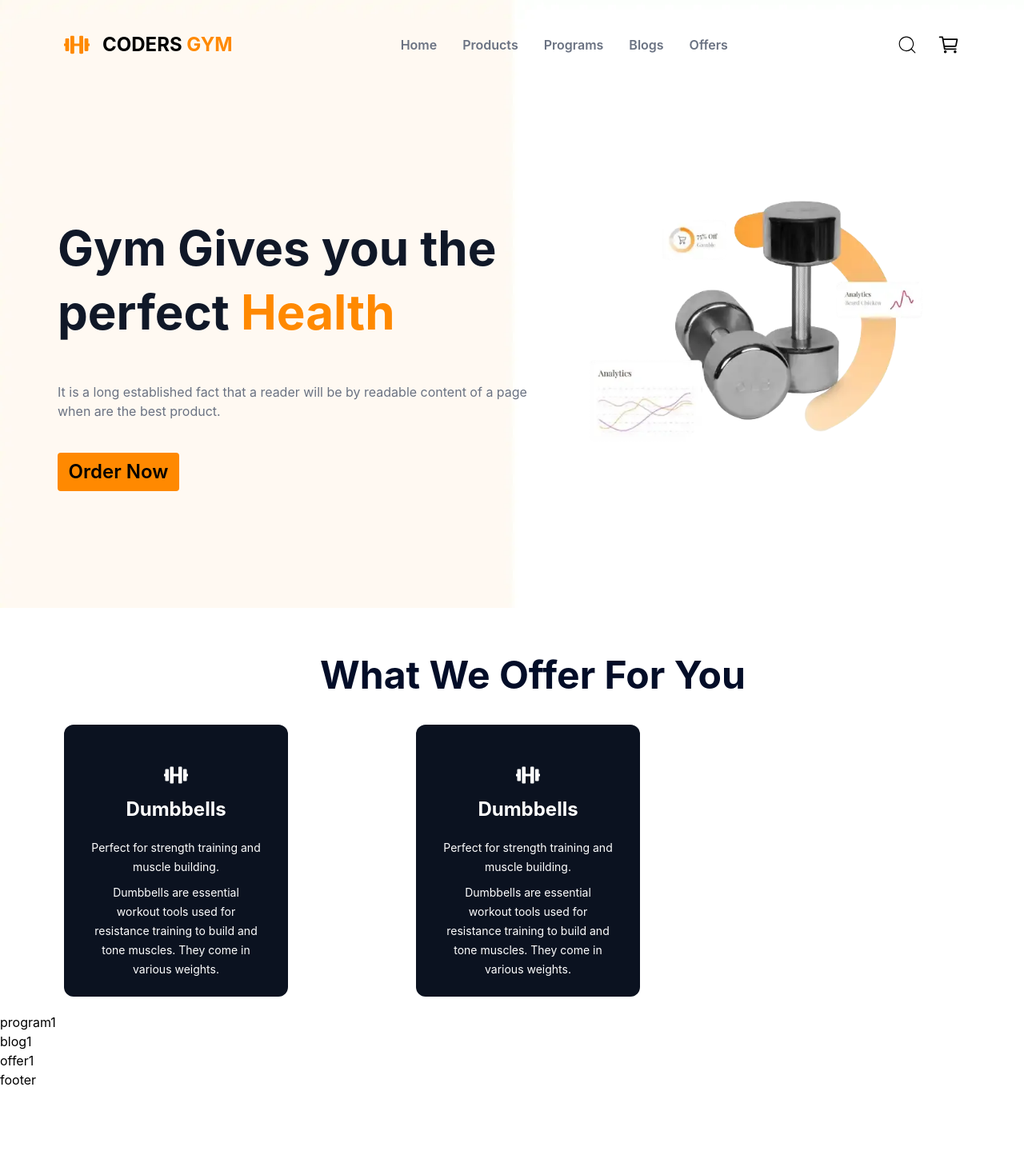
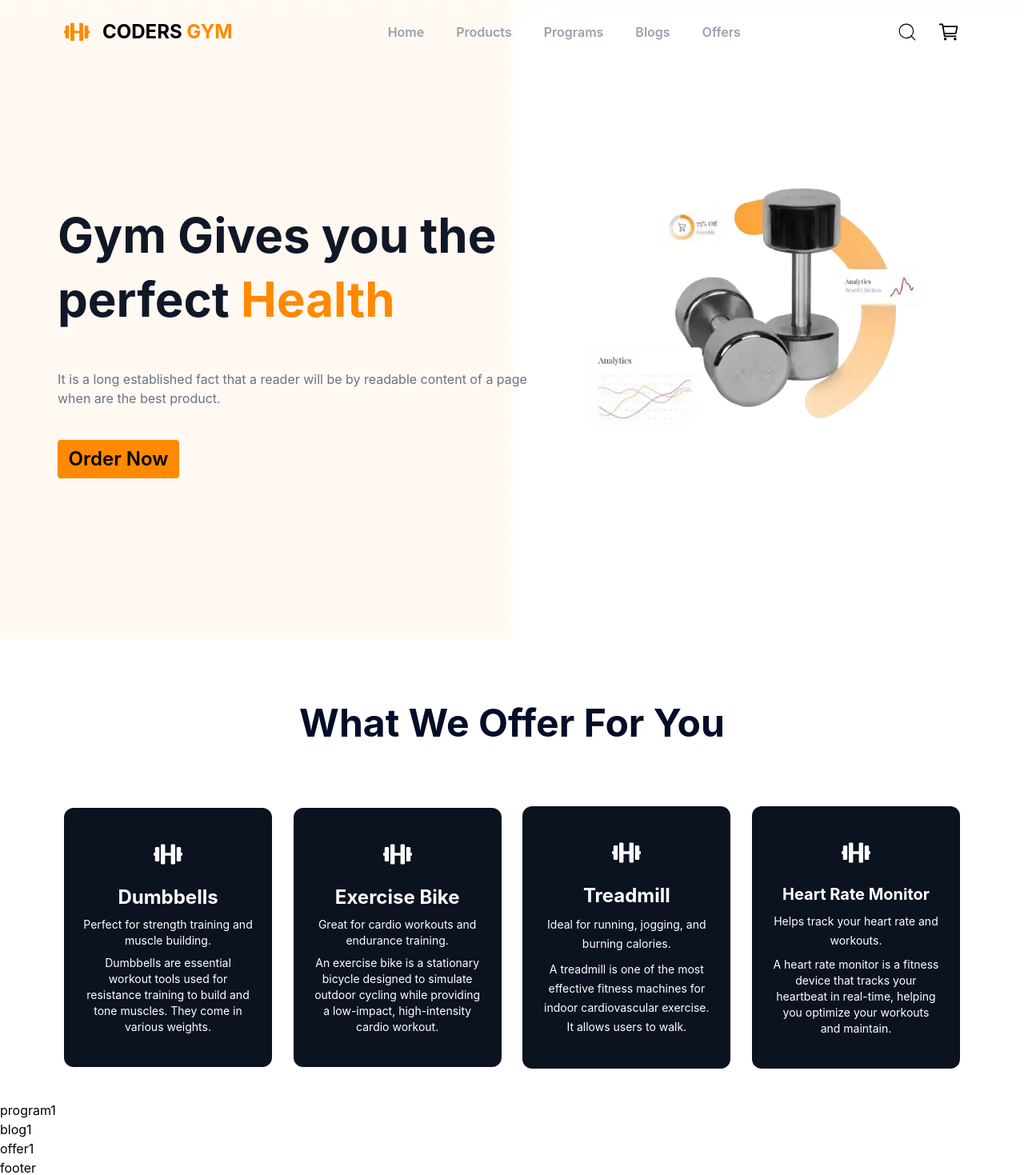
Before and after one commit to ShanzaArooj142/coders-gym-website, a React (Vite) app in the folder coders-gym/: page / in a window 1280 px wide. Shown: the top 1469 px of the page at 80% size. Before the commit the page ends 1362 px from the top, so only its background shows below. Built offline with nearby package versions, Linux system fonts and the light colour scheme.

Commit message:
Update Home, Navbar, and Products components for improved layout and styling

```diff
--- a/coders-gym/src/components/Home.jsx
+++ b/coders-gym/src/components/Home.jsx
@@ -5,7 +5,7 @@ const Home = () => {
   return (
     <div id='home'
       style={{ backgroundImage: "url('/bg.webp')" }}
-      className="h-190 w-full bg-cover bg-center bg-no-repeat"
+      className="h-200 w-full bg-cover bg-center bg-no-repeat"
     >
       <Navbar />
       <div className="mx-18 flex items-center justify-between">
--- a/coders-gym/src/components/Navbar.jsx
+++ b/coders-gym/src/components/Navbar.jsx
@@ -2,7 +2,7 @@ import React from 'react'
 
 const Navbar = () => {
   return (
-    <div className="pt-10 mx-20">
+    <div className="pt-6 mx-20">
       <nav className="flex items-center justify-between">
         <div className="flex items-center">
           <img src="/logo.svg" alt="" className="h-8 w-8" />
@@ -11,12 +11,12 @@ const Navbar = () => {
           </h1>
         </div>
 
-        <ul className="flex items-center gap-8">
-          <li> <a href="#home" className="text-gray-500 hover:text-[#FF8901] font-semibold">Home </a></li>
-          <li><a href="#products" className="text-gray-500 hover:text-[#FF8901] font-semibold">Products</a></li>
-          <li><a href="#programs" className="text-gray-500 hover:text-[#FF8901] font-semibold">Programs</a> </li>
-          <li><a href="#blogs" className="text-gray-500 hover:text-[#FF8901] font-semibold">Blogs</a></li>
-          <li> <a href="#offers" className="text-gray-500 hover:text-[#FF8901] font-semibold"> Offers</a></li>
+        <ul className="flex items-center gap-10">
+          <li> <a href="#home" className="text-gray-400 hover:text-[#FF8901] font-semibold">Home </a></li>
+          <li><a href="#products" className="text-gray-400 hover:text-[#FF8901] font-semibold">Products</a></li>
+          <li><a href="#programs" className="text-gray-400 hover:text-[#FF8901] font-semibold">Programs</a> </li>
+          <li><a href="#blogs" className="text-gray-400 hover:text-[#FF8901] font-semibold">Blogs</a></li>
+          <li> <a href="#offers" className="text-gray-400 hover:text-[#FF8901] font-semibold"> Offers</a></li>
         </ul>
 
         <div className="flex items-center gap-6">
--- a/coders-gym/src/components/Products.jsx
+++ b/coders-gym/src/components/Products.jsx
@@ -3,45 +3,56 @@ import { FaDumbbell } from "react-icons/fa";
 
 const Products = () => {
   return (
-    <div id="products" className="py-5">
-      <div><h1 className='text-5xl font-bold text-[#030d28]  ml-100 mt-10'>What We Offer For You</h1></div>
-      <div className="flex flex-row ">
-         <div className="bg-[#0b1220] text-white w-70 h-85 rounded-xl flex flex-col items-center text-center px-8 py-12 mt-9.5 ml-20 mr-20">
-        <p className="text-3xl mb-3">  <FaDumbbell  /> </p>
+    <div id="products" className="py-10 px-10">
+      <h1 className="text-5xl font-bold text-[#030d28] text-center mt-10">
+        What We Offer For You
+      </h1>
 
-        <h2 className="text-2xl font-bold mb-5 ">Dumbbells</h2>
-        <p className=" leading-6 text-sm">
-          Perfect for strength training and <br /> muscle building.
-        </p>
-        <p className="text-sm leading-6 mt-2">
+      <div className="flex justify-between items-center mt-20 ml-10 mr-10">
+
+       {/* Card 1 */}
+       <div className="bg-[#0b1220] text-white w-65  rounded-xl flex flex-col items-center text-center px-6 py-10 transition-transform duration-300 hover:scale-105 cursor-pointer">
+        <p className="text-4xl "><FaDumbbell  /></p>
+        <h2 className="text-2xl font-bold mt-5 ">Dumbbells</h2>
+        <p className="text-sm leading-5 mt-2">Perfect for strength training and muscle building.</p>
+        <p className="text-sm leading-5 mt-2">
           Dumbbells are essential <br /> workout tools used for <br />
           resistance training to build and <br /> tone muscles.
           They come in <br /> various weights.
         </p>
-      </div>
+       </div>
 
+       {/* Card 2 */}
+       <div className="bg-[#0b1220] text-white w-65 rounded-xl flex flex-col items-center text-center px-6 py-10 transition-transform duration-300 hover:scale-105 cursor-pointer">
+        <p className="text-4xl "><FaDumbbell  /></p>
+        <h2 className="text-2xl font-bold mt-5 ">Exercise Bike</h2>
+        <p className="text-sm leading-5 mt-2">Great for cardio workouts and endurance training.</p>
+        <p className="text-sm leading-5 mt-2">
+          An exercise bike is a stationary <br /> bicycle designed to simulate <br /> outdoor cycling while providing <br /> a low-impact, high-intensity <br /> cardio workout.
+        </p>
+       </div>
 
-      <div className="bg-[#0b1220] text-white w-70 h-85 rounded-xl flex flex-col items-center text-center px-8 py-12 mt-9.5 ml-20 mr-20">
-        <p className="text-3xl mb-3">  <FaDumbbell  /> </p>
+       {/* Card 3 */}
+       <div className="bg-[#0b1220] text-white w-65 rounded-xl flex flex-col items-center text-center px-6 py-10 transition-transform duration-300 hover:scale-105 cursor-pointer">
+        <p className="text-4xl "><FaDumbbell  /></p>
+        <h2 className="text-2xl font-bold mt-5 ">Treadmill</h2>
+        <p className="text-sm leading-6 mt-2">Ideal for running, jogging, and burning calories.</p>
+        <p className="text-sm leading-6 mt-2">
+         A treadmill is one of the most <br /> effective fitness machines for <br /> indoor cardiovascular exercise. <br /> It allows users to walk.
+        </p>
+       </div>
 
-        <h2 className="text-2xl font-bold mb-5 ">Dumbbells</h2>
-        <p className=" leading-6 text-sm">
-          Perfect for strength training and <br /> muscle building.
+       {/* Card 4 */}
+       <div className="bg-[#0b1220] text-white w-65 rounded-xl flex flex-col items-center text-center px-6 py-10 transition-transform duration-300 hover:scale-105 cursor-pointer">
+        <p className="text-4xl "><FaDumbbell  /></p>
+        <h2 className="text-xl font-bold mt-5 ">Heart Rate Monitor</h2>
+        <p className="text-sm leading-6 mt-2">Helps track your heart rate and workouts.</p>
+        <p className="text-sm leading-5 mt-2">
+        A heart rate monitor is a fitness <br /> device that tracks your <br /> heartbeat in real-time, helping <br /> you optimize your workouts <br /> and maintain.
         </p>
-        <p className="text-sm leading-6 mt-2">
-          Dumbbells are essential <br /> workout tools used for <br />
-          resistance training to build and <br /> tone muscles.
-          They come in <br /> various weights.
-        </p>
-      </div>
-
-
-
-
-
+       </div>
 
       </div>
-
     </div>
   );
 };
```
